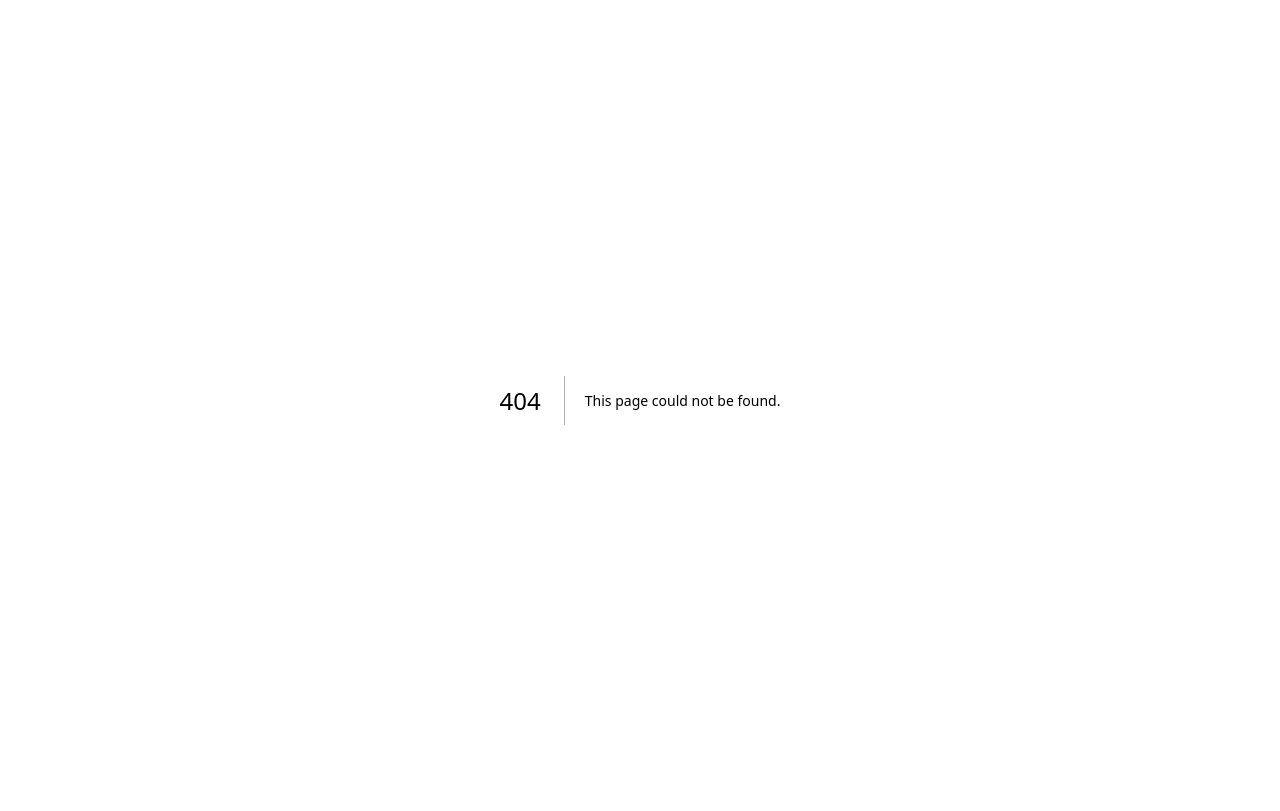
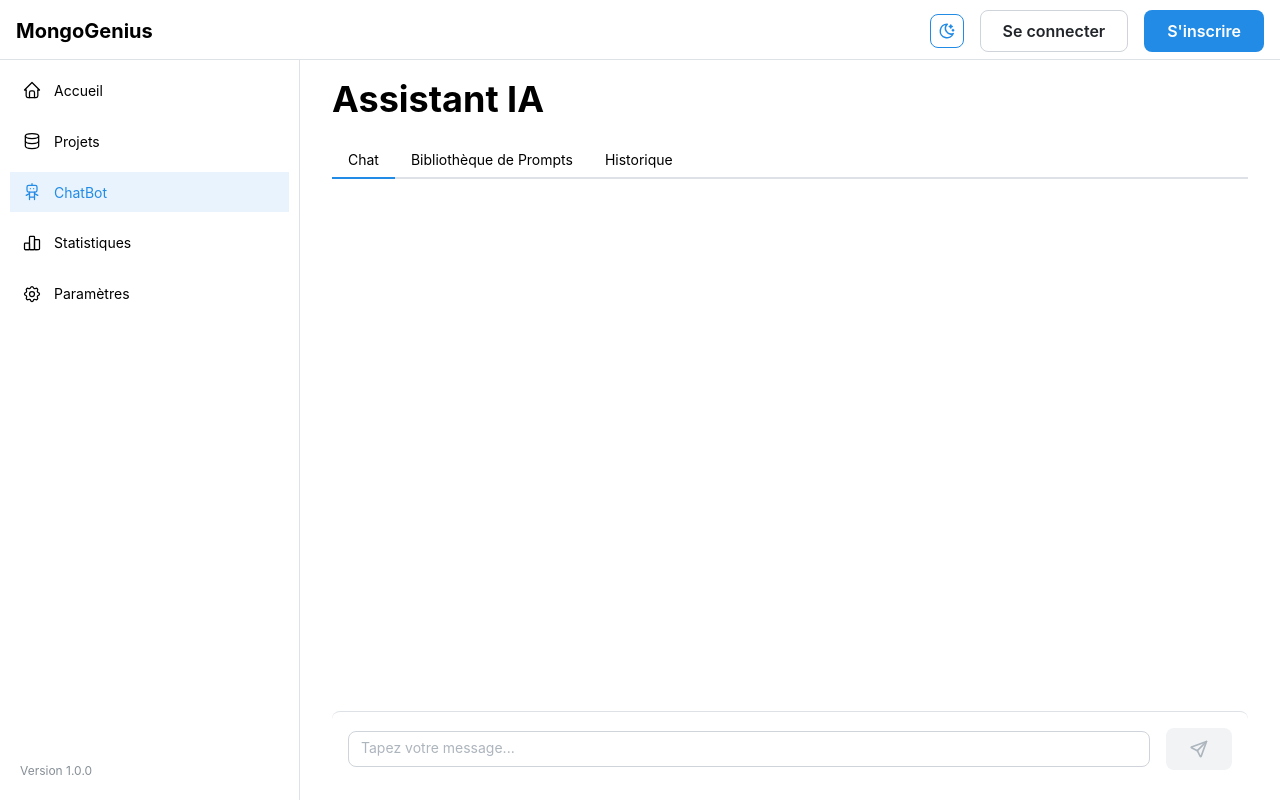
Before and after one commit to yves1da2vinci3/mongoGenius_front, a Next.js app: page /chatbot in a window 1280 px wide. Before the commit this address had no page. Built offline with nearby package versions, Linux system fonts and the light colour scheme.

Commit message:
Add ChatBot navigation link to application sidebar

```diff
--- /dev/null
+++ b/components/ChatBot/ChatInterface.tsx
@@ -0,0 +1,112 @@
+import { useState } from 'react';
+import { IconRobot, IconSend, IconUser } from '@tabler/icons-react';
+import { Avatar, Button, Group, Paper, ScrollArea, Stack, Text, Textarea } from '@mantine/core';
+
+interface Message {
+  id: string;
+  content: string;
+  sender: 'user' | 'bot';
+  timestamp: Date;
+}
+
+export default function ChatInterface() {
+  const [messages, setMessages] = useState<Message[]>([]);
+  const [input, setInput] = useState('');
+  const [isLoading, setIsLoading] = useState(false);
+
+  const handleSendMessage = async () => {
+    if (!input.trim()) {
+      return;
+    }
+
+    const userMessage: Message = {
+      id: Date.now().toString(),
+      content: input.trim(),
+      sender: 'user',
+      timestamp: new Date(),
+    };
+
+    setMessages((prev) => [...prev, userMessage]);
+    setInput('');
+    setIsLoading(true);
+
+    try {
+      // TODO: Implement API call to chat service
+      await new Promise((resolve) => setTimeout(resolve, 1000));
+
+      const botMessage: Message = {
+        id: (Date.now() + 1).toString(),
+        content: "Je suis en train d'analyser votre demande...",
+        sender: 'bot',
+        timestamp: new Date(),
+      };
+
+      setMessages((prev) => [...prev, botMessage]);
+    } catch (error) {
+      console.error('Error sending message:', error);
+    } finally {
+      setIsLoading(false);
+    }
+  };
+
+  return (
+    <Stack h="calc(100vh - 200px)">
+      <ScrollArea h="calc(100% - 100px)" p="md">
+        <Stack gap="md">
+          {messages.map((message) => (
+            <Group
+              key={message.id}
+              style={{ alignSelf: message.sender === 'bot' ? 'flex-start' : 'flex-end' }}
+              align="flex-start"
+              gap="sm"
+            >
+              <Avatar color={message.sender === 'bot' ? 'blue' : 'gray'} radius="xl">
+                {message.sender === 'bot' ? <IconRobot size={20} /> : <IconUser size={20} />}
+              </Avatar>
+              <Paper
+                p="sm"
+                style={{
+                  backgroundColor:
+                    message.sender === 'bot' ? 'var(--mantine-color-blue-0)' : 'white',
+                  maxWidth: '80%',
+                }}
+              >
+                <Text>{message.content}</Text>
+                <Text size="xs" c="dimmed" mt={4}>
+                  {message.timestamp.toLocaleTimeString()}
+                </Text>
+              </Paper>
+            </Group>
+          ))}
+        </Stack>
+      </ScrollArea>
+
+      <Paper p="md" style={{ borderTop: '1px solid var(--mantine-color-gray-3)' }}>
+        <Group>
+          <Textarea
+            placeholder="Tapez votre message..."
+            value={input}
+            onChange={(e) => setInput(e.currentTarget.value)}
+            onKeyPress={(e) => {
+              if (e.key === 'Enter' && !e.shiftKey) {
+                e.preventDefault();
+                handleSendMessage();
+              }
+            }}
+            style={{ flex: 1 }}
+            autosize
+            maxRows={4}
+          />
+          <Button
+            onClick={handleSendMessage}
+            loading={isLoading}
+            disabled={!input.trim() || isLoading}
+            variant="filled"
+          >
+            <IconSend size={20} />
+          </Button>
+        </Group>
+      </Paper>
+    </Stack>
+  );
+}
--- /dev/null
+++ b/components/ChatBot/PromptLibrary.tsx
@@ -0,0 +1,139 @@
+import { useState } from 'react';
+import { IconEdit, IconPlus, IconTrash } from '@tabler/icons-react';
+import {
+  ActionIcon,
+  Button,
+  Card,
+  Group,
+  Paper,
+  Stack,
+  Text,
+  Textarea,
+  TextInput,
+  Title,
+} from '@mantine/core';
+
+interface Prompt {
+  id: string;
+  title: string;
+  content: string;
+  category: string;
+}
+
+export default function PromptLibrary() {
+  const [prompts, setPrompts] = useState<Prompt[]>([
+    {
+      id: '1',
+      title: 'Générateur ERD',
+      content: 'Générer un diagramme entité-relation basé sur les règles suivantes...',
+      category: 'Modélisation',
+    },
+    {
+      id: '2',
+      title: 'Générateur de Données',
+      content: 'Créer un jeu de données de test avec les caractéristiques suivantes...',
+      category: 'Données',
+    },
+  ]);
+
+  const [isAdding, setIsAdding] = useState(false);
+  const [newPrompt, setNewPrompt] = useState<Partial<Prompt>>({});
+
+  const handleAddPrompt = () => {
+    if (!newPrompt.title || !newPrompt.content) {
+      return;
+    }
+
+    const prompt: Prompt = {
+      id: Date.now().toString(),
+      title: newPrompt.title,
+      content: newPrompt.content,
+      category: newPrompt.category || 'Général',
+    };
+
+    setPrompts((prev) => [...prev, prompt]);
+    setNewPrompt({});
+    setIsAdding(false);
+  };
+
+  const handleDeletePrompt = (id: string) => {
+    setPrompts((prev) => prev.filter((p) => p.id !== id));
+  };
+
+  return (
+    <Stack>
+      <Group justify="space-between" mb="md">
+        <Title order={2}>Bibliothèque de Prompts</Title>
+        <Button
+          leftSection={<IconPlus size={20} />}
+          onClick={() => setIsAdding(true)}
+          variant="light"
+        >
+          Nouveau Prompt
+        </Button>
+      </Group>
+
+      {isAdding && (
+        <Paper p="md" mb="md" withBorder>
+          <Stack>
+            <TextInput
+              label="Titre"
+              placeholder="Nom du prompt"
+              value={newPrompt.title || ''}
+              onChange={(e) => setNewPrompt({ ...newPrompt, title: e.currentTarget.value })}
+            />
+            <TextInput
+              label="Catégorie"
+              placeholder="Catégorie (optionnel)"
+              value={newPrompt.category || ''}
+              onChange={(e) => setNewPrompt({ ...newPrompt, category: e.currentTarget.value })}
+            />
+            <Textarea
+              label="Contenu"
+              placeholder="Contenu du prompt"
+              minRows={3}
+              value={newPrompt.content || ''}
+              onChange={(e) => setNewPrompt({ ...newPrompt, content: e.currentTarget.value })}
+            />
+            <Group justify="flex-end">
+              <Button variant="subtle" onClick={() => setIsAdding(false)}>
+                Annuler
+              </Button>
+              <Button onClick={handleAddPrompt}>Sauvegarder</Button>
+            </Group>
+          </Stack>
+        </Paper>
+      )}
+
+      <Stack>
+        {prompts.map((prompt) => (
+          <Card key={prompt.id} withBorder>
+            <Group justify="space-between" mb="xs">
+              <div>
+                <Text fw={500} size="lg">
+                  {prompt.title}
+                </Text>
+                <Text size="sm" c="dimmed">
+                  {prompt.category}
+                </Text>
+              </div>
+              <Group>
+                <ActionIcon variant="subtle" color="blue">
+                  <IconEdit size={20} />
+                </ActionIcon>
+                <ActionIcon
+                  variant="subtle"
+                  color="red"
+                  onClick={() => handleDeletePrompt(prompt.id)}
+                >
+                  <IconTrash size={20} />
+                </ActionIcon>
+              </Group>
+            </Group>
+            <Text>{prompt.content}</Text>
+          </Card>
+        ))}
+      </Stack>
+    </Stack>
+  );
+}
--- a/components/Layout/AppNavbar.tsx
+++ b/components/Layout/AppNavbar.tsx
@@ -1,6 +1,6 @@
 import { default as NextLink } from 'next/link';
 import { useRouter } from 'next/router';
-import { IconChartBar, IconDatabase, IconHome, IconSettings } from '@tabler/icons-react';
+import { IconChartBar, IconDatabase, IconHome, IconRobot, IconSettings } from '@tabler/icons-react';
 import { Group, NavLink, Stack, Text } from '@mantine/core';
 
 interface AppNavbarProps {
@@ -13,6 +13,7 @@ const AppNavbar = ({ width: _width }: AppNavbarProps) => {
   const links = [
     { icon: IconHome, label: 'Accueil', href: '/' },
     { icon: IconDatabase, label: 'Projets', href: '/projects' },
+    { icon: IconRobot, label: 'ChatBot', href: '/chatbot' },
     { icon: IconChartBar, label: 'Statistiques', href: '/stats' },
     { icon: IconSettings, label: 'Paramètres', href: '/settings' },
   ];
--- /dev/null
+++ b/pages/chatbot/index.tsx
@@ -0,0 +1,41 @@
+import { useState } from 'react';
+import { Container, Paper, Tabs, Text, Title } from '@mantine/core';
+import ChatInterface from '../../components/ChatBot/ChatInterface';
+import PromptLibrary from '../../components/ChatBot/PromptLibrary';
+import AppShell from '../../components/Layout/AppShell';
+
+export default function ChatBot() {
+  const [activeTab, setActiveTab] = useState<string | null>('chat');
+
+  return (
+    <AppShell>
+      <Container size="xl">
+        <Title order={1} mb="lg">
+          Assistant IA
+        </Title>
+
+        <Tabs value={activeTab} onChange={setActiveTab}>
+          <Tabs.List>
+            <Tabs.Tab value="chat">Chat</Tabs.Tab>
+            <Tabs.Tab value="prompts">Bibliothèque de Prompts</Tabs.Tab>
+            <Tabs.Tab value="history">Historique</Tabs.Tab>
+          </Tabs.List>
+
+          <Tabs.Panel value="chat" pt="md">
+            <ChatInterface />
+          </Tabs.Panel>
+
+          <Tabs.Panel value="prompts" pt="md">
+            <PromptLibrary />
+          </Tabs.Panel>
+
+          <Tabs.Panel value="history" pt="md">
+            <Paper p="md">
+              <Text>Historique des conversations à implémenter</Text>
+            </Paper>
+          </Tabs.Panel>
+        </Tabs>
+      </Container>
+    </AppShell>
+  );
+}
```
